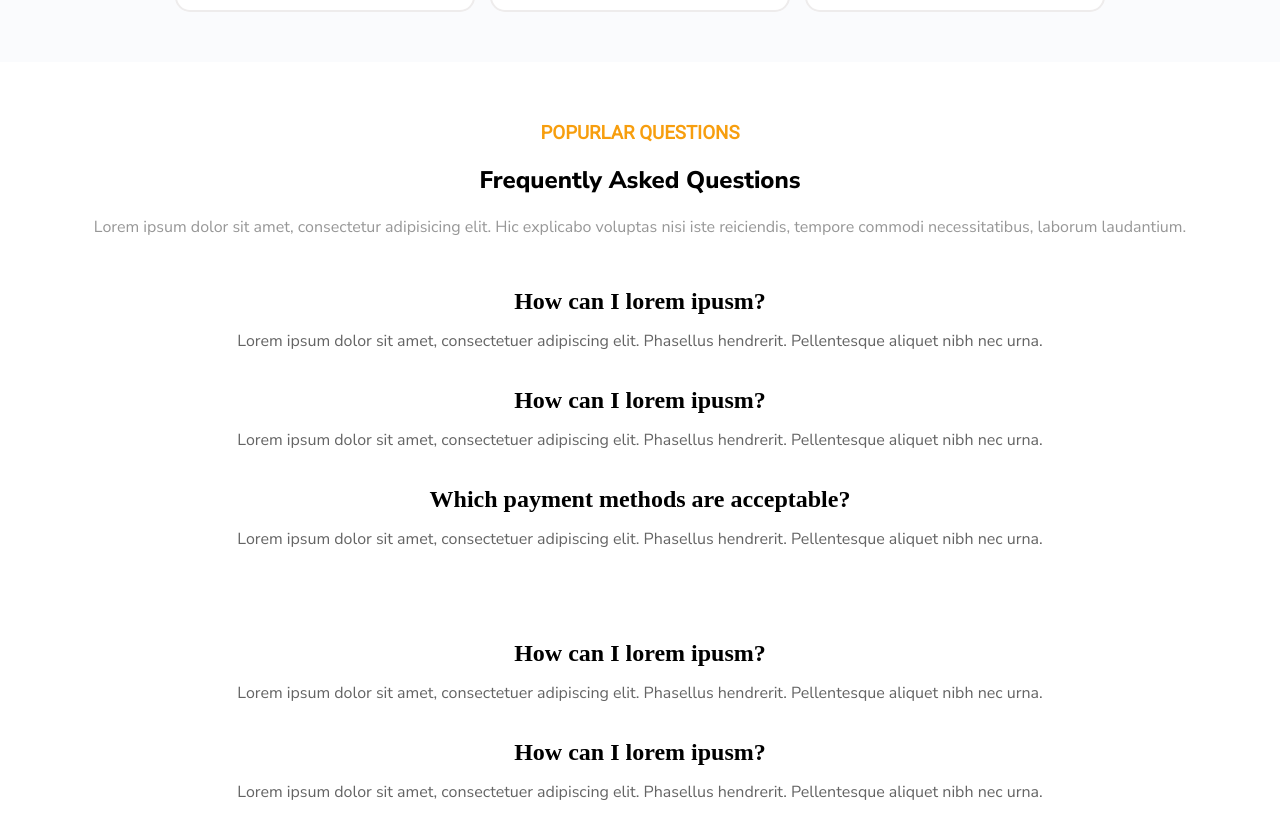
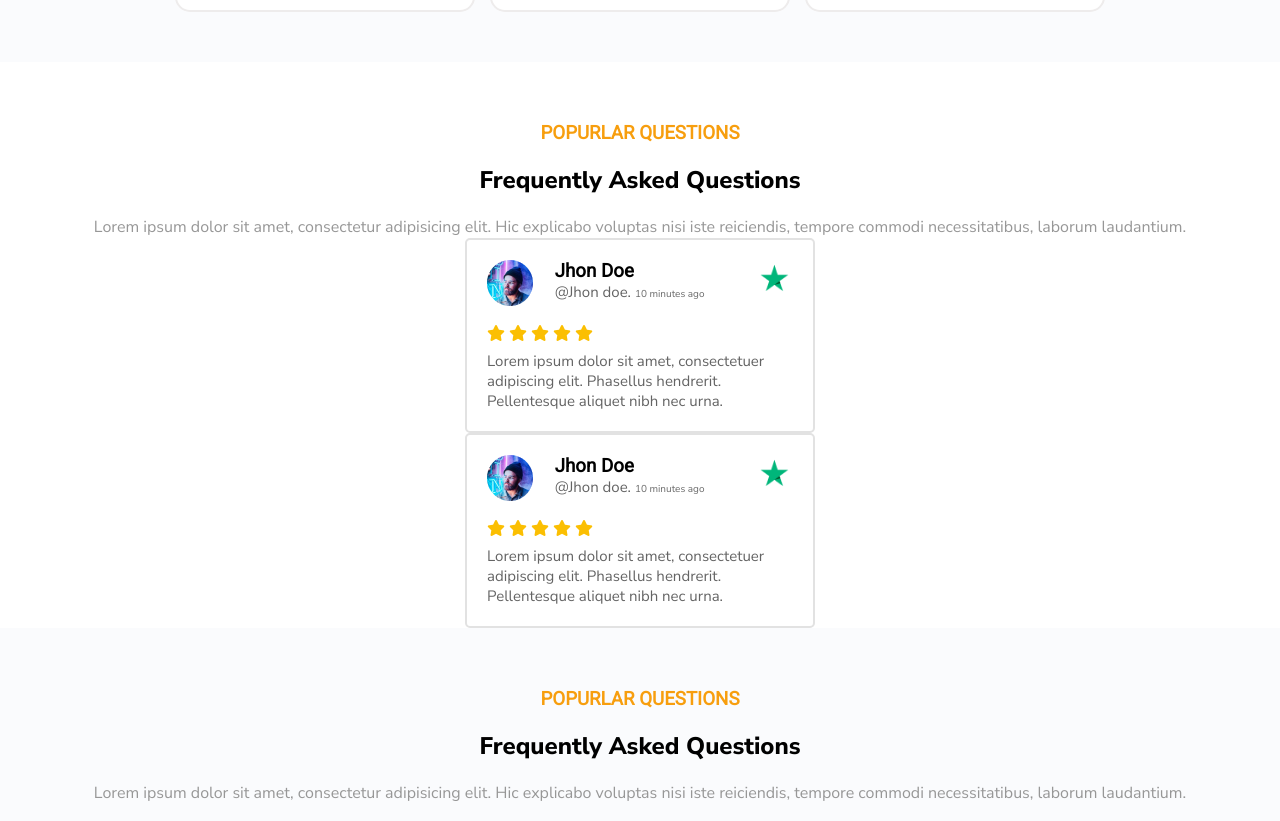
Before and after one commit to belloemmanuel/Deltify---Responsive-Agency-Landing-Page, a plain HTML site: page index.html in a window 1280 px wide. Shown: the part 5633-6454 px from the top of the page. Drawn offline with Linux system fonts and the light colour scheme; a web font is replaced by a local one.

Commit message:
testimonial updated

```diff
--- a/css/deltify.css
+++ b/css/deltify.css
@@ -630,8 +630,9 @@ strike {
 
 /*-----------------value-container ends---------------*/
 
+/*-----------------portfolio-container starts---------------*/
+
 .portfolio-container {
-  /* margin-top: 100px; */
   display: flex;
   justify-content: center;
   text-align: center;
@@ -726,11 +727,16 @@ strike {
   justify-content: center;
 }
 
+/*-----------------portfolio-container ends---------------*/
+
+/*-----------------faq-container starts---------------*/
+
 .faq-container {
   display: flex;
   align-items: center;
   width: 100%;
   flex-direction: column;
+  background-color: #fafbfd;
 }
 
 .faq-container-head {
@@ -779,6 +785,87 @@ strike {
 .faq2 {
   width: 35%;
   padding: 50px;
+}
+
+/*-----------------faq-container ends---------------*/
+
+/*-----------------testimonial-container ends---------------*/
+
+.testimonial-container {
+  display: flex;
+  align-items: center;
+  width: 100%;
+  flex-direction: column;
+  background-color: white;
+}
+
+.testimonial-container-head {
+  padding: 40px;
+  margin-top: 20px;
+  margin-bottom: -40px;
+  width: 45%;
+  text-align: center;
+}
+
+.testimonial-container-head p {
+  color: #979797;
+  text-align: center;
+}
+
+.testimonial-container-head h2 {
+  font-family: 'Nunito Sans', sans-serif;
+  padding: 20px;
+}
+
+.testimonial {
+  border: 2px solid #e2e2e2;
+  border-radius: 5px;
+  padding: 20px;
+  display: flex;
+  flex-direction: column;
+  width: 350px;
+}
+
+.testimonial-head {
+  display: flex;
+  justify-content: space-between;
+}
+
+.testimonial-head img {
+  margin-right: 0px;
+}
+
+.testimonial-head p {
+  color: #686868;
+}
+
+.testimonial-head p > span {
+  color: #686868;
+  font-size: 10px;
+}
+
+.testimonial-personicon {
+  margin-right: 20px;
+}
+
+.star {
+  margin-left: 50px;
+  width: 12%;
+  height: 12%;
+}
+
+.testimonial-star {
+  padding-top: 15px;
+}
+
+.testimonial-star i {
+  color: #fbbf02;
+  margin-bottom: 10px;
+}
+
+.testimonial p {
+  font-size: 15px;
+  color: #646464;
 }
 
 /*--------------------media query sarts---------------*/
@@ -960,4 +1047,10 @@ strike {
     width: 100%;
     text-align: center;
   }
+
+  .testimonial-container-head {
+    margin-top: 20px;
+    margin-bottom: -40px;
+    width: 100%;
+  }
 }
--- a/index.html
+++ b/index.html
@@ -421,6 +421,83 @@
         </div>
       </div>
     </div>
+
+    <div class="testimonial-container">
+      <div class="testimonial-container-head">
+        <h3><span>POPURLAR QUESTIONS</span></h3>
+        <h2>Frequently Asked Questions</h2>
+        <p>
+          Lorem ipsum dolor sit amet, consectetur adipisicing elit.
+          Hic explicabo voluptas nisi iste reiciendis, tempore commodi
+          necessitatibus, laborum laudantium.
+        </p>
+      </div>
+      <div class="testimonial-cards">
+        <div class="testimonials">
+          <div class="testimonial">
+            <div class="testimonial-head">
+              <div class="testimonial-personicon">
+                <img src="/images/testimonial-img.png" />
+              </div>
+              <div class="testimonial-personname">
+                <h3>Jhon Doe</h3>
+                <p>
+                  @Jhon doe.
+                  <span class="testimonial-namespan"
+                    >10 minutes ago</span
+                  >
+                </p>
+              </div>
+              <img class="star" src="/images/star.png" />
+            </div>
+            <div class="testimonial-star">
+              <i class="fa-solid fa-star"></i>
+              <i class="fa-solid fa-star"></i>
+              <i class="fa-solid fa-star"></i>
+              <i class="fa-solid fa-star"></i>
+              <i class="fa-solid fa-star"></i>
+            </div>
+            <p>
+              Lorem ipsum dolor sit amet, consectetuer adipiscing
+              elit. Phasellus hendrerit. Pellentesque aliquet nibh nec
+              urna.
+            </p>
+          </div>
+        </div>
+        <div class="testimonials">
+          <div class="testimonial">
+            <div class="testimonial-head">
+              <div class="testimonial-personicon">
+                <img src="/images/testimonial-img.png" />
+              </div>
+              <div class="testimonial-personname">
+                <h3>Jhon Doe</h3>
+                <p>
+                  @Jhon doe.
+                  <span class="testimonial-namespan"
+                    >10 minutes ago</span
+                  >
+                </p>
+              </div>
+              <img class="star" src="/images/star.png" />
+            </div>
+            <div class="testimonial-star">
+              <i class="fa-solid fa-star"></i>
+              <i class="fa-solid fa-star"></i>
+              <i class="fa-solid fa-star"></i>
+              <i class="fa-solid fa-star"></i>
+              <i class="fa-solid fa-star"></i>
+            </div>
+            <p>
+              Lorem ipsum dolor sit amet, consectetuer adipiscing
+              elit. Phasellus hendrerit. Pellentesque aliquet nibh nec
+              urna.
+            </p>
+          </div>
+        </div>
+      </div>
+    </div>
+
     <div class="faq-container">
       <div class="faq-container-head">
         <h3><span>POPURLAR QUESTIONS</span></h3>
@@ -486,6 +563,7 @@
         </div>
       </div>
     </div>
+    <div class="footer-container"></div>
   </body>
   <script src="deltify.js"></script>
 </html>
```
Also changed, not shown: images/star.png (added), images/testimonial-img.png (added).
